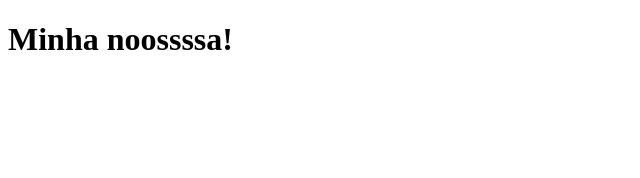
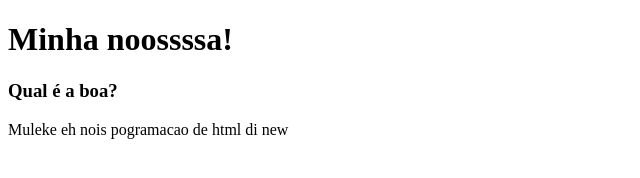
Before and after one commit to PedrovBraga/studion, a website: page src/index.html in a window 1280 px wide. Shown: the whole page, without its empty margins (0-640 px from the left). Drawn offline with Linux system fonts and the light colour scheme.

Commit message:
feat(index): actualized index.html boilerplate

```diff
--- a/package.json
+++ b/package.json
@@ -4,6 +4,7 @@
   "description": "Homepage for station events prover and services",
   "main": "src/index.html",
   "scripts": {
+    "start": "npx live-server src/",
     "test": "echo \"Error: no test specified\" && exit 1"
   },
   "repository": {
--- a/src/index.html
+++ b/src/index.html
@@ -8,5 +8,7 @@
 </head>
 <body>
     <h1>Minha noossssa!</h1>
+    <h3>Qual é a boa?</h3>
+    <p>Muleke eh nois pogramacao de html di new</p>
 </body>
 </html>
```
Also changed, not shown: src/images/banner.jpg (renamed from src/banner.jpg), src/images/institutional.jpg (renamed from src/institutional.jpg), src/images/parallax.jpg (renamed from src/parallax.jpg).
